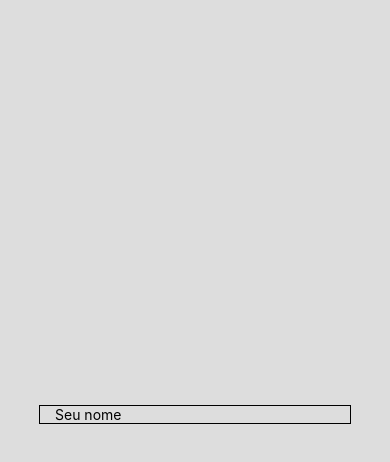
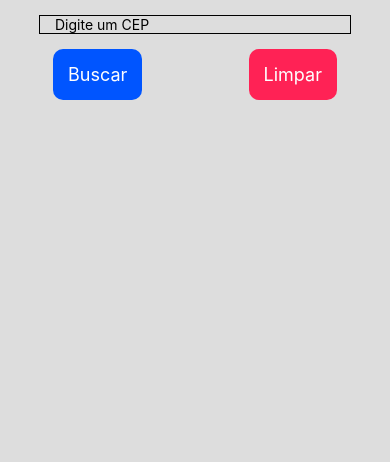
Before and after one commit to douglasb20/AulaReactNative, a React Native app: screen / in a window 390 px wide. Shown: the top 462 px of the page. Built offline with nearby package versions, Linux system fonts and the light colour scheme.

Commit message:
estrutura de ceps

```diff
--- a/App.js
+++ b/App.js
@@ -1,4 +1,4 @@
-import React, {useState} from 'react';
+import React, {useState, useRef } from 'react';
 import {
 View,
 Text,
@@ -13,19 +13,77 @@ FlatList
 
 } from 'react-native';
 
+import api from './src/services/api';
+
 
 export default function App(){
-	const [nome, setNome] = useState("");
+    const [cep, setCep]         = useState('');
+    const [cepUser, setCepUser] = useState(null);
+    const inputRef              = useRef(null);
+
+	async function buscaCep(){
+
+		setCepUser(null);
+
+		if(cep == ''){
+			alert('Digite um cep válido.');
+			setCep('');
+			return;
+		}
+
+		if(cep.length < 8){
+			alert('Cep tem que ter 8 caracteres.');
+			return;
+		}
+
+		await api.get(`/${cep}/json`)
+		.then(resp => {
+			Keyboard.dismiss();
+			setCepUser(resp.data);
+		})
+		.catch(err => {
+			alert("Erro ao processar. Motivo: " + err);
+		});
+
+	}
+
+	function limparTudo(){
+		setCep('');
+		setCepUser(null);
+		inputRef.current?.focus();
+	}
 
 	return(
 		<View style={styles.container}>
-
-			<TextInput style={styles.input} placeholder='Seu nome' value={nome} onChangeText={ text => setNome(text)} />
-
-			<Text style={styles.text}>
-				{nome.toUpperCase()}
-			</Text>
-
+			<TextInput
+				ref={inputRef}
+				placeholder="Digite um CEP"
+				style={styles.input}
+				value={cep}
+				onChangeText={ text => setCep(text)}
+				keyboardType='numeric'
+			/>
+			<View style={{ flexDirection:'row', justifyContent:'space-around', alignItems:'center', width:"100%"}}>
+				<TouchableOpacity style={styles.btn} onPress={buscaCep}>
+					<Text style={styles.btnText}>
+						Buscar
+					</Text>
+				</TouchableOpacity>
+				<TouchableOpacity style={[styles.btn, {backgroundColor:'#F25'}]} onPress={limparTudo}>
+					<Text style={styles.btnText}>
+						Limpar
+					</Text>
+				</TouchableOpacity>
+			</View>
+			{cepUser &&
+				<View style={styles.resultado}>
+					<Text style={styles.itemText}>CEP: {cepUser.cep}</Text>
+					<Text style={styles.itemText}>Rua: {cepUser.logradouro}</Text>
+					<Text style={styles.itemText}>Bairro: {cepUser.bairro}</Text>
+					<Text style={styles.itemText}>Cidade: {cepUser.localidade}</Text>
+					<Text style={styles.itemText}>Estado: {cepUser.uf}</Text>
+				</View>
+			}
 		</View>
 	);
 
@@ -35,7 +93,7 @@ export default function App(){
 const styles = StyleSheet.create({
 	container:{
         flex            : 1,
-        justifyContent  : 'center',
+        justifyContent  : 'flex-start',
         alignItems      : 'center',
         backgroundColor : '#DDD'
 	},
@@ -46,17 +104,29 @@ const styles = StyleSheet.create({
 	btn:{
 		padding:15,
 		backgroundColor: '#05f',
-		borderRadius: 10
+		borderRadius: 10,
+
+		alignItems:'center',
+		justifyContent:'center'
 	},
 	btnText:{
 		color: 'white',
-		fontSize:18
+		fontSize:18,
 	},
 	input:{
 		borderWidth: StyleSheet.hairlineWidth,
 		width: '80%',
 		marginBottom:15,
-		paddingStart:15
+		paddingStart:15,
+		marginTop:15
 
+	},
+	resultado:{
+		flex:1,
+		justifyContent:'center',
+		alignItems:'center',
+	},
+	itemText:{
+		fontSize:18
 	}
 });
--- /dev/null
+++ b/src/services/api.js
@@ -0,0 +1,7 @@
+import axios from "axios";
+
+const api = axios.create({
+    baseURL: 'https://viacep.com.br/ws'
+});
+
+export default api;
```
